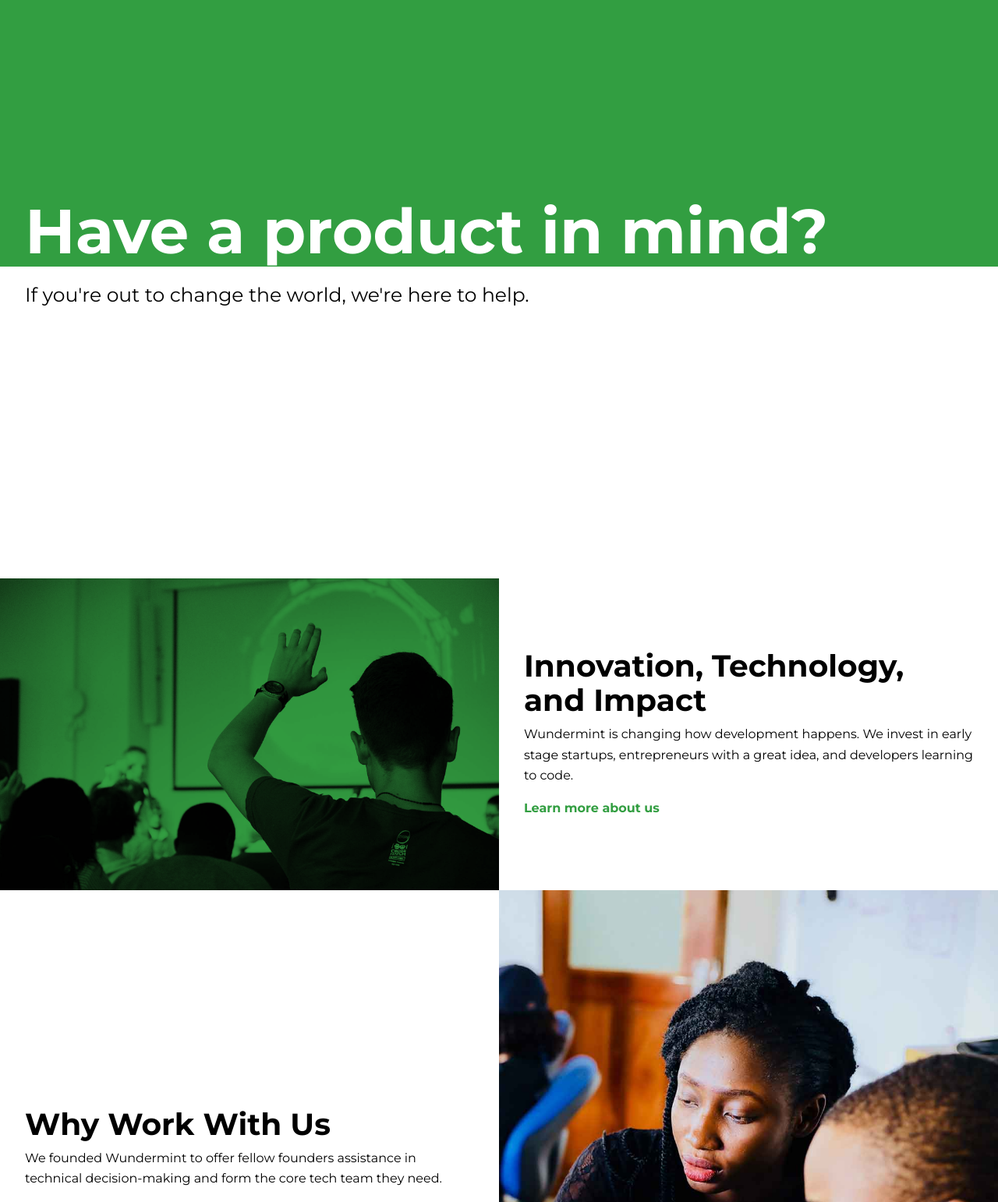
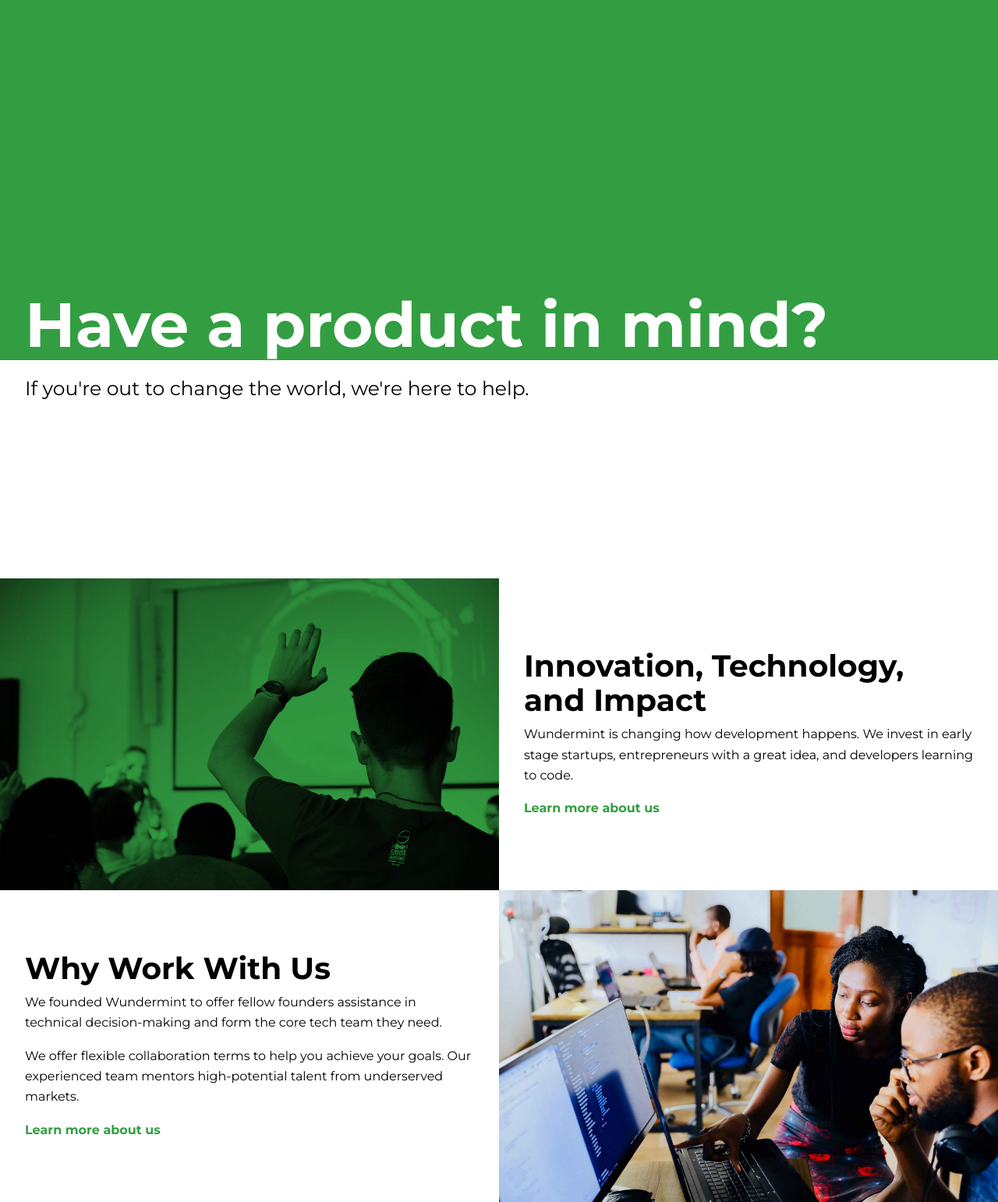
Before and after one commit to cdfournier/wondermint, a plain HTML site: page index.html in a window 1280 px wide. Shown: the part 58-1600 px from the top of the page at 78% size. Drawn offline with nearby package versions, Linux system fonts and the light colour scheme; a script that the page names is missing.

```diff
--- a/assets/css/_global/_stacks.scss
+++ b/assets/css/_global/_stacks.scss
@@ -78,11 +78,6 @@
         opacity: 0;
         mix-blend-mode: multiply;
       }
-/*
-      .overlay + .text {
-        h2 {font-size: 3.502rem;}
-      }
-*/
       .stack {
         display: flex;
         align-items: center;
@@ -101,6 +96,8 @@
             }
           }
         }
+        .box.top {min-height: 35vh;}
+        .box.bottom {min-height: 65vh;}
       }
     }
     .box.tall {
--- a/index.html
+++ b/index.html
@@ -63,7 +63,7 @@
             <p><a href="about/index.html">Learn more about us</a></p>
           </div>
         </div>
-        <div class="box md tall nesa">
+        <div class="box md short nesa">
           <div class="overlay" style="opacity: 0;"></div>
         </div>
       </section>
```
Also changed, not shown: academy/index.html (+1 -1 lines), studio/index.html (+1 -1 lines), assets/css/master.css.
